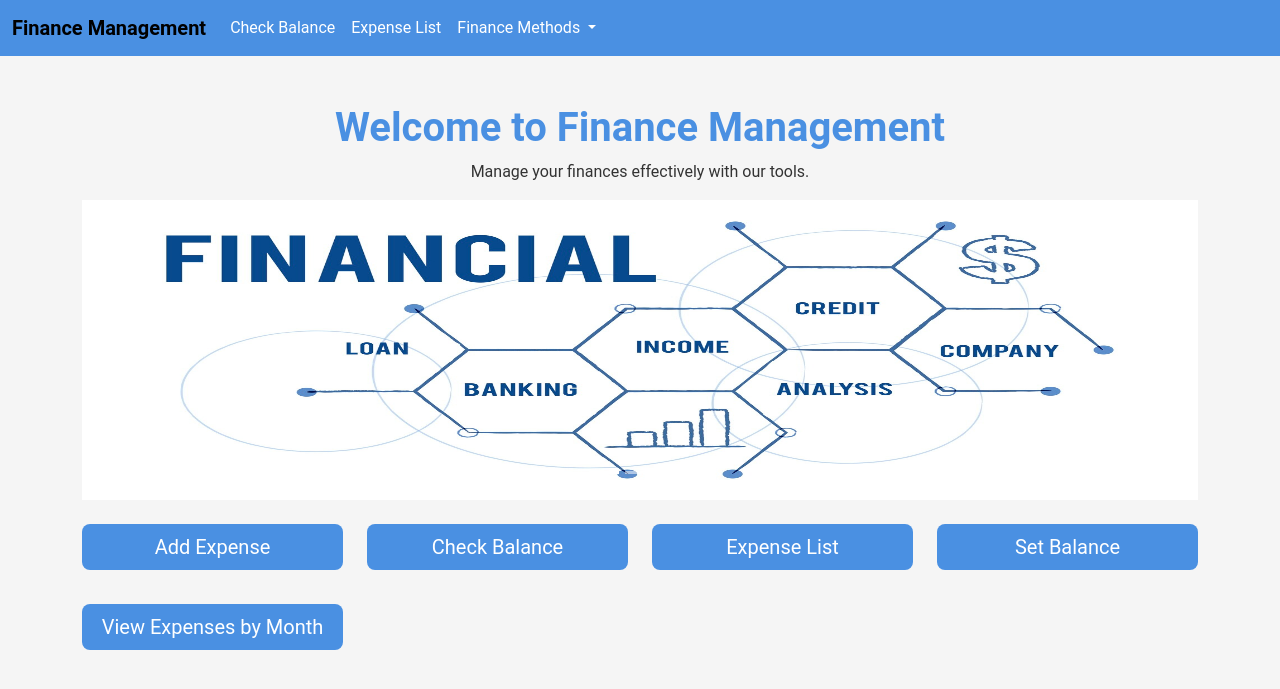
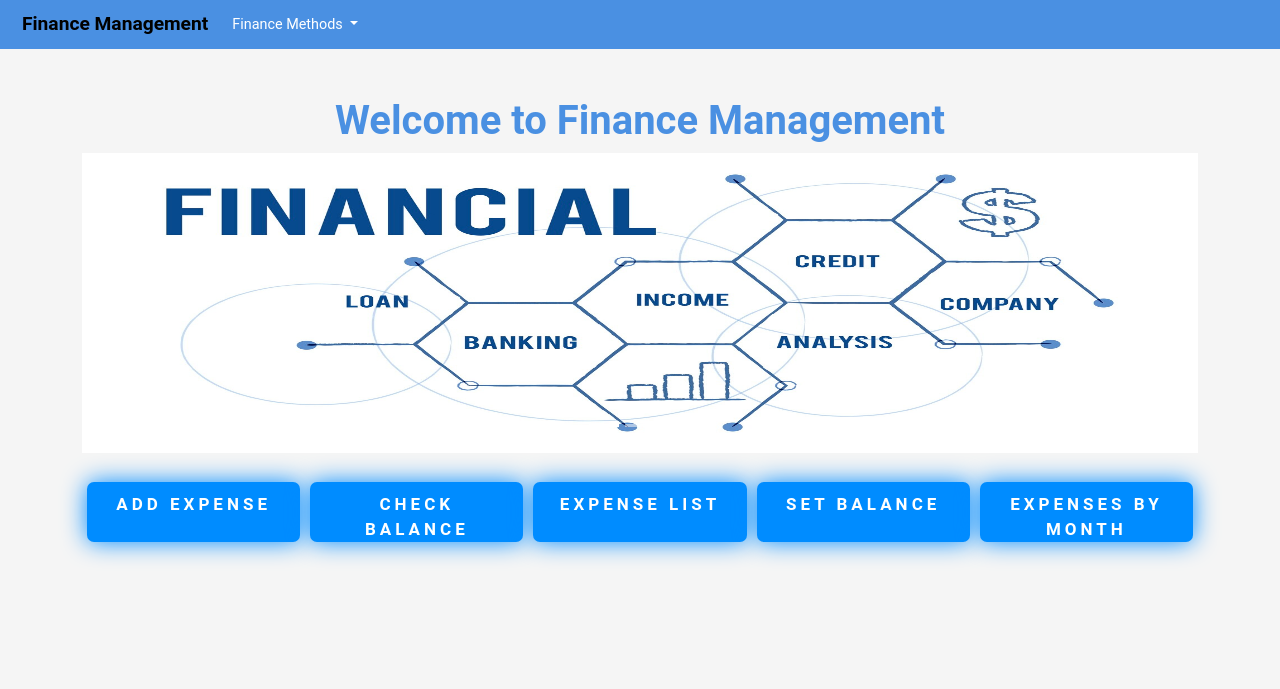
Before and after one commit to Beshwanthsai/FinanceManagement, a Django app: page /UserApp/userhomepagecall/ in a window 1280 px wide. Shown: the top 689 px of the page. Run offline with Django 4.2, Linux system fonts and the light colour scheme.

Commit message:
updated home page(userhomepage)

```diff
--- a/pythonProject/Financemanagement/FinanceManagementSystem/templates/UserApp/Userapphomepage.html
+++ b/pythonProject/Financemanagement/FinanceManagementSystem/templates/UserApp/Userapphomepage.html
@@ -10,30 +10,83 @@
             width: auto;
             margin: 0 auto;
         }
-        .btn-custom {
+        .shadow__btn {
+            padding: 10px 20px;
+            border: none;
+            font-size: 17px;
+            color: #fff;
+            border-radius: 7px;
+            letter-spacing: 4px;
+            font-weight: 700;
+            text-transform: uppercase;
+            transition: 0.5s;
+            transition-property: box-shadow;
+            background: rgb(0,140,255);
+            box-shadow: 0 0 25px rgb(0,140,255);
+            margin-bottom: 10px;
+            width: 100%;
+            height: 60px;
+        }
+        .shadow__btn:hover {
+            box-shadow: 0 0 5px rgb(0,140,255),
+                        0 0 25px rgb(0,140,255),
+                        0 0 50px rgb(0,140,255),
+                        0 0 100px rgb(0,140,255);
+        }
+        .btn-container {
+            display: flex;
+            justify-content: space-between;
+            flex-wrap: wrap;
+        }
+        .btn-container .col {
+            flex: 1;
+            min-width: 200px;
+            margin: 5px;
+        }
+        .navbar-custom {
+            background-color: #4a90e2;
+            padding: 5px 10px; /* Decreased padding */
+        }
+        .navbar-custom .navbar-brand {
+            font-size: 1.2rem; /* Decreased font size */
+            font-weight: bold;
+        }
+        .navbar-custom .nav-link {
+            color: #fff;
+            font-size: 0.9rem; /* Decreased font size */
+        }
+        .navbar-custom .nav-link:hover {
+            color: #d1ecf1;
+        }
+        .dropdown-menu {
             background-color: #4a90e2;
             border: none;
-            margin-bottom: 10px;
+            box-shadow: 0 0 10px rgba(0, 0, 0, 0.1);
+        }
+        .dropdown-item {
+            color: #fff;
+            font-size: 0.9rem;
+            padding: 10px 20px;
+            transition: background-color 0.3s, color 0.3s;
+        }
+        .dropdown-item:hover {
+            background-color: #d1ecf1;
+            color: #4a90e2;
         }
     </style>
 </head>
 <body style="background-color: #f5f5f5; font-family: 'Roboto', sans-serif;">
-    <nav class="navbar navbar-expand-lg" style="background-color: #4a90e2;">
+    <nav class="navbar navbar-expand-lg navbar-custom">
         <div class="container-fluid">
-            <a class="navbar-brand" href="{% url 'UserApp:userhomepagecall' %}" style="font-weight: bold;">Finance Management</a>
+            <a class="navbar-brand" href="{% url 'UserApp:userhomepagecall' %}">Finance Management</a>
             <button class="navbar-toggler" type="button" data-bs-toggle="collapse" data-bs-target="#navbarNavDropdown" aria-controls="navbarNavDropdown" aria-expanded="false" aria-label="Toggle navigation">
                 <span class="navbar-toggler-icon"></span>
             </button>
             <div class="collapse navbar-collapse" id="navbarNavDropdown">
                 <ul class="navbar-nav">
-                    <li class="nav-item">
-                        <a class="nav-link" href="{% url 'UserApp:balancecheckpagecall' %}" style="color: #fff;">Check Balance</a>
-                    </li>
-                    <li class="nav-item">
-                        <a class="nav-link" href="{% url 'UserApp:expense_list' %}" style="color: #fff;">Expense List</a>
-                    </li>
+
                     <li class="nav-item dropdown">
-                        <a class="nav-link dropdown-toggle" href="#" id="navbarDropdownMenuLink" role="button" data-bs-toggle="dropdown" aria-expanded="false" style="color: #fff;">
+                        <a class="nav-link dropdown-toggle" href="#" id="navbarDropdownMenuLink" role="button" data-bs-toggle="dropdown" aria-expanded="false">
                             Finance Methods
                         </a>
                         <ul class="dropdown-menu" aria-labelledby="navbarDropdownMenuLink">
@@ -48,10 +101,10 @@
             <ul class="navbar-nav ms-auto">
                 {% if user.is_authenticated %}
                     <li class="nav-item">
-                        <span class="nav-link" style="color: #fff;">Welcome, {{ user.username }}</span>
+                        <span class="nav-link">Welcome, {{ user.username }}</span>
                     </li>
                     <li class="nav-item">
-                        <a class="nav-link" href="{% url 'logout' %}" style="color: #fff;">Logout</a>
+                        <a class="nav-link" href="{% url 'logout' %}">Logout</a>
                     </li>
                 {% else %}
                 {% endif %}
@@ -60,7 +113,6 @@
     </nav>
     <div class="container mt-5" style="margin-top: 50px;">
         <h1 class="text-center" style="color: #4a90e2; font-weight: bold;">Welcome to Finance Management</h1>
-        <p class="text-center" style="color: #333;">Manage your finances effectively with our tools.</p>
         <div id="carouselExampleIndicators" class="carousel slide" data-bs-ride="carousel" data-bs-interval="2000">
             <div class="carousel-indicators">
                 <button type="button" data-bs-target="#carouselExampleIndicators" data-bs-slide-to="0" class="active" aria-current="true" aria-label="Slide 1"></button>
@@ -87,30 +139,30 @@
                 <span class="visually-hidden">Next</span>
             </button>
         </div>
-        <div class="row text-center mt-4">
-            <div class="col-md-3 col-sm-6 mb-4">
-                <a href="{% url 'UserApp:add_expense' %}" class="btn btn-primary btn-lg w-100 btn-custom">
+        <div class="btn-container mt-4">
+            <div class="col">
+                <a href="{% url 'UserApp:add_expense' %}" class="btn btn-primary btn-lg shadow__btn">
                     <i class="bi bi-plus-circle"></i> Add Expense
                 </a>
             </div>
-            <div class="col-md-3 col-sm-6 mb-4">
-                <a href="{% url 'UserApp:balancecheckpagecall' %}" class="btn btn-primary btn-lg w-100 btn-custom">
+            <div class="col">
+                <a href="{% url 'UserApp:balancecheckpagecall' %}" class="btn btn-primary btn-lg shadow__btn">
                     <i class="bi bi-wallet2"></i> Check Balance
                 </a>
             </div>
-            <div class="col-md-3 col-sm-6 mb-4">
-                <a href="{% url 'UserApp:expense_list' %}" class="btn btn-primary btn-lg w-100 btn-custom">
+            <div class="col">
+                <a href="{% url 'UserApp:expense_list' %}" class="btn btn-primary btn-lg shadow__btn">
                     <i class="bi bi-list-ul"></i> Expense List
                 </a>
             </div>
-            <div class="col-md-3 col-sm-6 mb-4">
-                <a href="{% url 'UserApp:set_balance' %}" class="btn btn-primary btn-lg w-100 btn-custom">
+            <div class="col">
+                <a href="{% url 'UserApp:set_balance' %}" class="btn btn-primary btn-lg shadow__btn">
                     <i class="bi bi-gear"></i> Set Balance
                 </a>
             </div>
-            <div class="col-md-3 col-sm-6 mb-4">
-                <a href="{% url 'UserApp:expenses_by_month_form' %}" class="btn btn-primary btn-lg w-100 btn-custom">
-                    <i class="bi bi-calendar"></i> View Expenses by Month
+            <div class="col">
+                <a href="{% url 'UserApp:expenses_by_month_form' %}" class="btn btn-primary btn-lg shadow__btn">
+                    <i class="bi bi-calendar"></i> Expenses by Month
                 </a>
             </div>
         </div>
```
